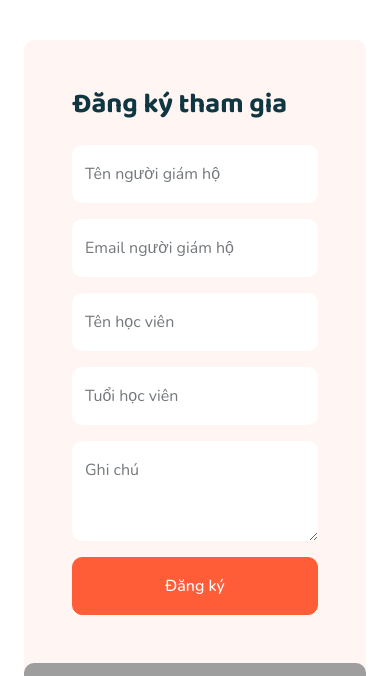
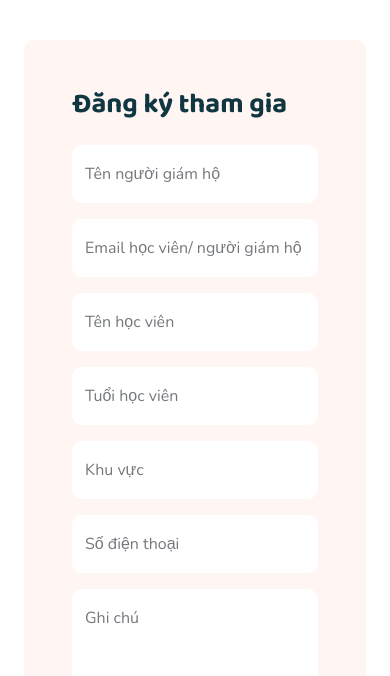
Before and after one commit to HoangSama213/haha_art, a Django app: page /classes/ in a window 390 px wide. Shown: the part 3238-3914 px from the top of the page. Run offline with Django 5.2, Linux system fonts and the light colour scheme; data comes from the database, SQL or seed files in the repository; both versions use the stored data as it was after the commit; some libraries are stand-ins or nearby versions; grey boxes are pictures that could not be loaded.

Commit message:
ban giao

```diff
--- a/classes/admin.py
+++ b/classes/admin.py
@@ -16,3 +16,7 @@ class ProgramsAdmin(admin.ModelAdmin):
 @admin.register(Content)
 class ContentAdmin(admin.ModelAdmin):
     list_display = ['title']
+
+@admin.register(Enrollment)
+class EnrollmentAdmin(admin.ModelAdmin):
+    list_display=['child_name', 'phone', 'area']
--- a/classes/models.py
+++ b/classes/models.py
@@ -23,9 +23,11 @@ from django.db import models
 
 class Enrollment(models.Model):
     guardian_name = models.CharField(max_length=255, verbose_name="Tên người giám hộ")
-    guardian_email = models.EmailField(verbose_name="Email người giám hộ")
+    guardian_email = models.EmailField(verbose_name="Email")
+    area = models.CharField(max_length=255, verbose_name="Khu vực")
     child_name = models.CharField(max_length=255, verbose_name="Tên học viên")
     child_age = models.CharField(max_length=50, verbose_name="Tuổi học viên")
+    phone = models.CharField(max_length=20, verbose_name="Số điện thoại")
     message = models.TextField(blank=True, verbose_name="Ghi chú")
     created_at = models.DateTimeField(auto_now_add=True)
 
--- a/classes/templates/classes/components/appointment.html
+++ b/classes/templates/classes/components/appointment.html
@@ -29,7 +29,7 @@
                                 <div class="col-sm-6">
                                     <div class="form-floating">
                                         <input type="email" class="form-control border-0" id="gmail" name="guardian_email" placeholder="Guardian Email" required>
-                                        <label for="gmail">Email người giám hộ</label>
+                                        <label for="gmail">Email học viên/ người giám hộ</label>
                                     </div>
                                 </div>
                                 <div class="col-sm-6">
@@ -42,6 +42,18 @@
                                     <div class="form-floating">
                                         <input type="text" class="form-control border-0" id="cage" name="child_age" placeholder="Child Age" required>
                                         <label for="cage">Tuổi học viên</label>
+                                    </div>
+                                </div>
+                                <div class="col-sm-6">
+                                    <div class="form-floating">
+                                        <input type="text" class="form-control border-0" id="area" name="area" placeholder="Area" required>
+                                        <label for="area">Khu vực</label>
+                                    </div>
+                                </div>
+                                <div class="col-sm-6">
+                                    <div class="form-floating">
+                                        <input type="text" class="form-control border-0" id="phone" name="phone" placeholder="Phone Number" required>
+                                        <label for="phone">Số điện thoại</label>
                                     </div>
                                 </div>
                                 <div class="col-12">
--- a/classes/views.py
+++ b/classes/views.py
@@ -27,14 +27,18 @@ def register(request):
         guardian_email = request.POST.get('guardian_email')
         child_name = request.POST.get('child_name')
         child_age = request.POST.get('child_age')
+        area = request.POST.get('area')
+        phone = request.POST.get('phone')
         note = request.POST.get('message', '')
 
         # Lưu vào database
         enrollment = Enrollment.objects.create(
             guardian_name=guardian_name,
             guardian_email=guardian_email,
+            area=area,
             child_name=child_name,
             child_age=child_age,
+            phone=phone,
             message=note,
         )
 
@@ -43,12 +47,12 @@ def register(request):
             subject='Xác nhận đăng ký khóa học',
             message=f"""Xin chào {guardian_name},
 
-Chúng tôi đã nhận được đăng ký tham gia khóa học cho học viên {child_name} ({child_age} tuổi).
+HaHa Art đã nhận được đăng ký tham gia khóa học cho học viên {child_name} ({child_age} tuổi).
 
-Chúng tôi sẽ liên hệ lại với bạn sớm nhất có thể.
+HaHa Art sẽ liên hệ lại với bạn sớm nhất có thể.
 
 Trân trọng,
-Đội ngũ hỗ trợ""",
+HaHa Art""",
             from_email=settings.DEFAULT_FROM_EMAIL,
             recipient_list=[guardian_email],
             fail_silently=False,
@@ -61,6 +65,8 @@ Trân trọng,
 
 Người giám hộ: {guardian_name}
 Email: {guardian_email}
+Khu vực: {area}
+Số điện thoại: {phone}
 Học viên: {child_name}
 Tuổi: {child_age}
 Ghi chú: {note}""",
--- a/main/templates/main/base.html
+++ b/main/templates/main/base.html
@@ -151,7 +151,7 @@
 
     <div class="addr-item d-flex align-items-start gap-2 py-2" style="border-bottom:0.5px solid rgba(255,255,255,0.08);">
       <span class="addr-dot" style="width:6px;height:6px;border-radius:50%;background:rgba(255,255,255,0.3);flex-shrink:0;margin-top:5px;"></span>
-      <span style="font-size:12px;line-height:1.45;color:rgba(255,255,255,0.5);">156 Điện Biên Phủ, Cam Lâm, Cam Ranh</span>
+      <span style="font-size:12px;line-height:1.45;color:rgba(255,255,255,0.5);">1/18 phòng không, Nam Nha Trang, Khánh hoà</span>
     </div>
 
 </div>
```
Also changed, not shown: classes/migrations/0012_remove_enrollment_guardian_email_enrollment_area_and_more.py (added), classes/migrations/0013_enrollment_guardian_email.py (added), db.sqlite3.
